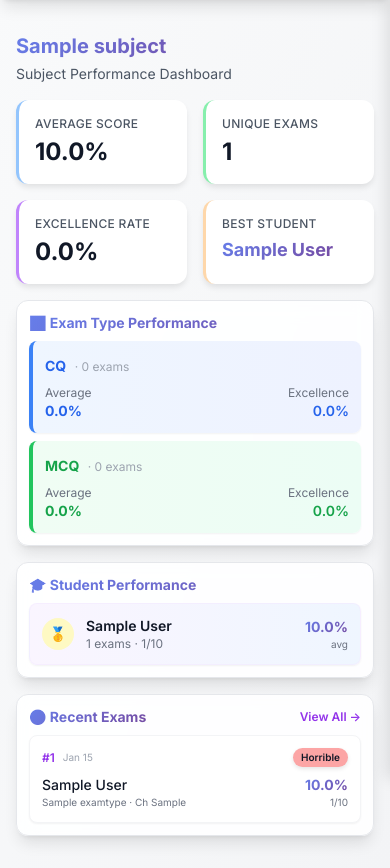
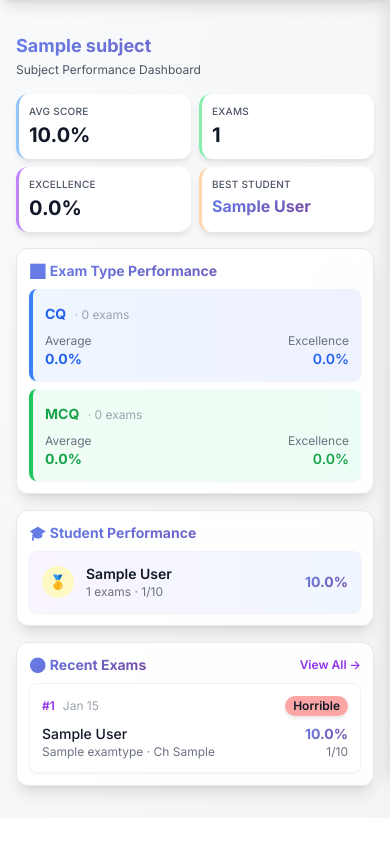
Before and after one commit to ehtesam75/ResTrack, a Django app: page /subjects/1/ in a window 390 px wide. Shown: the part 65-933 px from the top of the page. After the commit the page ends 871 px from the top, so only its background shows below. Run offline with Django 5.2, Linux system fonts and the light colour scheme; tables that the repository leaves empty hold one stand-in row (values such as "Sample post"); some libraries are stand-ins or nearby versions.

Commit message:
Enhance student and subject detail pages with improved layouts and responsiveness

```diff
--- a/marks/templates/marks/subject_detail.html
+++ b/marks/templates/marks/subject_detail.html
@@ -3,27 +3,29 @@
 {% block title %}{{ subject.name }} - Subject Details{% endblock %}
 
 {% block content %}
-<div class="space-y-4">
+<div class="space-y-4 sm:space-y-4">
     <!-- Header -->
-    <div class="flex justify-between items-center animate-fade-in-up">
-        <div>
-            <h1 class="text-2xl font-bold gradient-text">{{ subject.name }}</h1>
-            <p class="text-sm text-gray-600 mt-1">Subject Performance Dashboard</p>
-        </div>
-        <div class="hide-mobile">
-            <a href="{% url 'add_exam' %}" class="bg-purple-100 text-purple-700 px-4 py-2 rounded-lg text-sm font-medium shadow-sm hover:shadow-md hover:bg-purple-200 transform hover:-translate-y-0.5 transition-all duration-200">
-                Add Exam
-            </a>
+    <div class="animate-fade-in-up">
+        <div class="flex justify-between items-start gap-2">
+            <div class="flex-1 min-w-0">
+                <h1 class="text-lg sm:text-2xl font-bold gradient-text truncate">{{ subject.name }}</h1>
+                <p class="text-xs sm:text-sm text-gray-600 mt-0.5 sm:mt-1">Subject Performance Dashboard</p>
+            </div>
+            <div class="hide-mobile flex-shrink-0">
+                <a href="{% url 'add_exam' %}" class="bg-purple-100 text-purple-700 px-4 py-2 rounded-lg text-sm font-medium shadow-sm hover:shadow-md hover:bg-purple-200 transition-all duration-200">
+                    Add Exam
+                </a>
+            </div>
         </div>
     </div>
 
     <!-- Stats Cards -->
-    <div class="grid grid-cols-2 md:grid-cols-4 gap-4 animate-fade-in-up" style="animation-delay: 0.1s;">
-        <div class="stat-card" style="border-left: 3px solid #93C5FD;">
+    <div class="grid grid-cols-2 lg:grid-cols-4 gap-2 sm:gap-4 animate-fade-in-up" style="animation-delay: 0.1s;">
+        <div class="stat-card p-2.5 sm:p-4" style="border-left: 3px solid #93C5FD;">
             <div class="flex items-center justify-between">
                 <div>
-                    <p class="text-gray-600 text-xs font-medium uppercase tracking-wide">Average Score</p>
-                    <p class="text-2xl font-bold text-gray-900 mt-1">{{ average_marks|floatformat:1 }}%</p>
+                    <p class="text-gray-600 text-[10px] sm:text-xs font-medium uppercase tracking-wide">Avg Score</p>
+                    <p class="text-xl sm:text-2xl font-bold text-gray-900 mt-0.5 sm:mt-1">{{ average_marks|floatformat:1 }}%</p>
                 </div>
                 <div class="hidden sm:block rounded-lg p-2.5 shadow-md" style="background: #DBEAFE;">
                     <span class="text-2xl">📊</span>
@@ -31,11 +33,11 @@
             </div>
         </div>
 
-        <div class="stat-card" style="border-left: 3px solid #86EFAC;">
+        <div class="stat-card p-2.5 sm:p-4" style="border-left: 3px solid #86EFAC;">
             <div class="flex items-center justify-between">
                 <div>
-                    <p class="text-gray-600 text-xs font-medium uppercase tracking-wide">Unique Exams</p>
-                    <p class="text-2xl font-bold text-gray-900 mt-1">{{ total_exams }}</p>
+                    <p class="text-gray-600 text-[10px] sm:text-xs font-medium uppercase tracking-wide">Exams</p>
+                    <p class="text-xl sm:text-2xl font-bold text-gray-900 mt-0.5 sm:mt-1">{{ total_exams }}</p>
                 </div>
                 <div class="hidden sm:block rounded-lg p-2.5 shadow-md" style="background: #D1FAE5;">
                     <span class="text-2xl">📝</span>
@@ -43,11 +45,11 @@
             </div>
         </div>
 
-        <div class="stat-card" style="border-left: 3px solid #C084FC;">
+        <div class="stat-card p-2.5 sm:p-4" style="border-left: 3px solid #C084FC;">
             <div class="flex items-center justify-between">
                 <div>
-                    <p class="text-gray-600 text-xs font-medium uppercase tracking-wide">Excellence Rate</p>
-                    <p class="text-2xl font-bold text-gray-900 mt-1">{{ excellence_rate }}%</p>
+                    <p class="text-gray-600 text-[10px] sm:text-xs font-medium uppercase tracking-wide">Excellence</p>
+                    <p class="text-xl sm:text-2xl font-bold text-gray-900 mt-0.5 sm:mt-1">{{ excellence_rate }}%</p>
                 </div>
                 <div class="hidden sm:block rounded-lg p-2.5 shadow-md" style="background: #E9D5FF;">
                     <span class="text-2xl">⭐</span>
@@ -55,18 +57,18 @@
             </div>
         </div>
 
-        <div class="stat-card" style="border-left: 3px solid #FED7AA;">
+        <div class="stat-card p-2.5 sm:p-4" style="border-left: 3px solid #FED7AA;">
             <div class="flex items-center justify-between">
                 <div>
-                    <p class="text-gray-600 text-xs font-medium uppercase tracking-wide">Best Student</p>
+                    <p class="text-gray-600 text-[10px] sm:text-xs font-medium uppercase tracking-wide">Best Student</p>
                     {% if best_student %}
-                    <p class="text-lg sm:text-base font-bold text-gray-900 mt-1">
+                    <p class="text-base sm:text-lg font-bold text-gray-900 mt-0.5 sm:mt-1 truncate">
                         <a href="{% url 'student_detail' best_student.id %}" class="gradient-text hover:opacity-80 transition-opacity">
                             {{ best_student.name }}
                         </a>
                     </p>
                     {% else %}
-                    <p class="text-lg sm:text-base font-bold text-gray-400 mt-1">N/A</p>
+                    <p class="text-base sm:text-lg font-bold text-gray-400 mt-0.5 sm:mt-1">N/A</p>
                     {% endif %}
                 </div>
                 <div class="hidden sm:block rounded-lg p-2.5 shadow-md" style="background: #FFEDD5;">
@@ -90,7 +92,7 @@
                         <span class="text-xs text-gray-400 ml-1">· {{ cq_stats.exam_count }} exams</span>
                     </div>
                     {% if cq_stats.best_student %}
-                    <span class="text-[10px] text-gray-500">Best: <a href="{% url 'student_detail' cq_stats.best_student.id %}" class="font-medium text-blue-600">{{ cq_stats.best_student.name }}</a></span>
+                    <span class="text-xs text-gray-500">Best: <a href="{% url 'student_detail' cq_stats.best_student.id %}" class="font-medium text-blue-600">{{ cq_stats.best_student.name }}</a></span>
                     {% endif %}
                 </div>
                 <div class="flex items-center justify-between">
@@ -112,7 +114,7 @@
                         <span class="text-xs text-gray-400 ml-1">· {{ mcq_stats.exam_count }} exams</span>
                     </div>
                     {% if mcq_stats.best_student %}
-                    <span class="text-[10px] text-gray-500">Best: <a href="{% url 'student_detail' mcq_stats.best_student.id %}" class="font-medium text-green-600">{{ mcq_stats.best_student.name }}</a></span>
+                    <span class="text-xs text-gray-500">Best: <a href="{% url 'student_detail' mcq_stats.best_student.id %}" class="font-medium text-green-600">{{ mcq_stats.best_student.name }}</a></span>
                     {% endif %}
                 </div>
                 <div class="flex items-center justify-between">
@@ -197,12 +199,11 @@
                     <!-- Average -->
                     <div class="text-right flex-shrink-0">
                         <p class="text-sm font-bold gradient-text">{{ item.average|floatformat:1 }}%</p>
-                        <p class="text-[10px] text-gray-500">avg</p>
                     </div>
                 </div>
             </a>
             {% empty %}
-            <div class="text-center text-gray-500 text-xs py-4">No student data available</div>
+            <div class="text-center text-gray-500 text-sm py-4">No student data available</div>
             {% endfor %}
         </div>
 
@@ -259,23 +260,23 @@
                 <div class="flex items-center justify-between mb-2">
                     <div class="flex items-center gap-2">
                         <span class="text-xs font-semibold text-purple-600">#{{ exam.exam_id|default:"N/A" }}</span>
-                        <span class="text-[10px] text-gray-400">{{ exam.date|date:"M d" }}</span>
+                        <span class="text-xs text-gray-400">{{ exam.date|date:"M d" }}</span>
                     </div>
-                    <span class="grade-badge text-gray-900 text-[10px] px-2 py-0.5" style="background-color: {{ exam.grade_color }};">{{ exam.grade }}</span>
+                    <span class="grade-badge text-gray-900 text-xs px-2 py-0.5" style="background-color: {{ exam.grade_color }};">{{ exam.grade }}</span>
                 </div>
                 <div class="flex items-center justify-between">
                     <div class="flex-1 min-w-0">
                         <a href="{% url 'student_detail' exam.student.id %}" class="font-medium text-sm text-gray-900 hover:text-purple-600 truncate block">{{ exam.student.name }}</a>
-                        <p class="text-[10px] text-gray-500">{{ exam.exam_type.name }} · Ch {{ exam.chapter|default:"—" }}</p>
+                        <p class="text-xs text-gray-500">{{ exam.exam_type.name }} · Ch {{ exam.chapter|default:"—" }}</p>
                     </div>
                     <div class="text-right flex-shrink-0 ml-3">
                         <p class="text-sm font-bold gradient-text">{{ exam.percentage|floatformat:1 }}%</p>
-                        <p class="text-[10px] text-gray-500">{{ exam.mark_obtained|floatformat:0 }}/{{ exam.total_marks|floatformat:0 }}</p>
+                        <p class="text-xs text-gray-500">{{ exam.mark_obtained|floatformat:0 }}/{{ exam.total_marks|floatformat:0 }}</p>
                     </div>
                 </div>
             </div>
             {% empty %}
-            <div class="text-center text-gray-500 text-xs py-4">No exams recorded yet</div>
+            <div class="text-center text-gray-500 text-sm py-4">No exams recorded yet</div>
             {% endfor %}
         </div>
 
```
Also changed, not shown: marks/templates/marks/student_detail.html (+12 -12 lines), marks/templates/marks/subject_list.html (+40 -5 lines).
